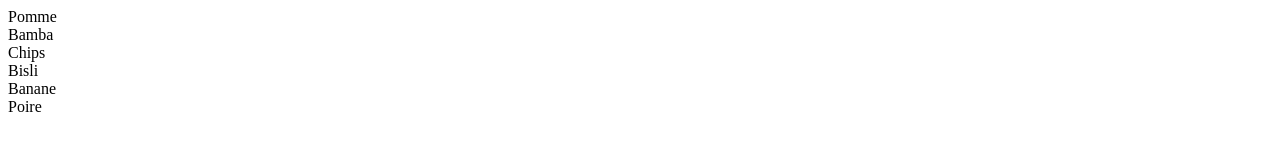
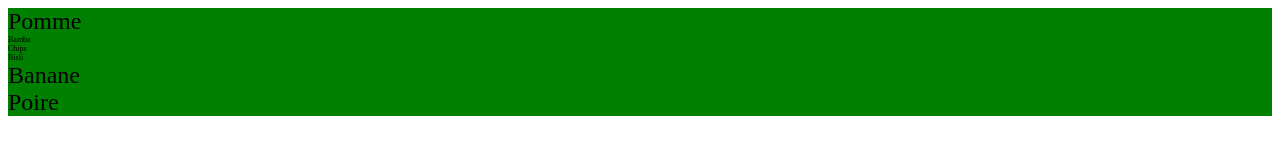
Before and after one commit to yehushuabendavid/c4kcopypast, a plain HTML site: page index.html in a window 1280 px wide. Drawn offline with nearby package versions, Linux system fonts and the light colour scheme.

Commit message:
Update index.html

```diff
--- a/index.html
+++ b/index.html
@@ -15,12 +15,12 @@
     }
   </style>
   <body>
-   <div classe="mange fruit">Pomme</div>
-   <div classe="mange hatif">Bamba</div>
-   <div classe="mange hatif">Chips</div>
-   <div classe="mange hatif">Bisli</div>
-   <div classe="mange fruit">Banane</div>
-   <div classe="mange fruit">Poire</div>
+   <div class="mange fruit">Pomme</div>
+   <div class="mange hatif">Bamba</div>
+   <div class="mange hatif">Chips</div>
+   <div class="mange hatif">Bisli</div>
+   <div class="mange fruit">Banane</div>
+   <div class="mange fruit">Poire</div>
 
 
   </body>
```
